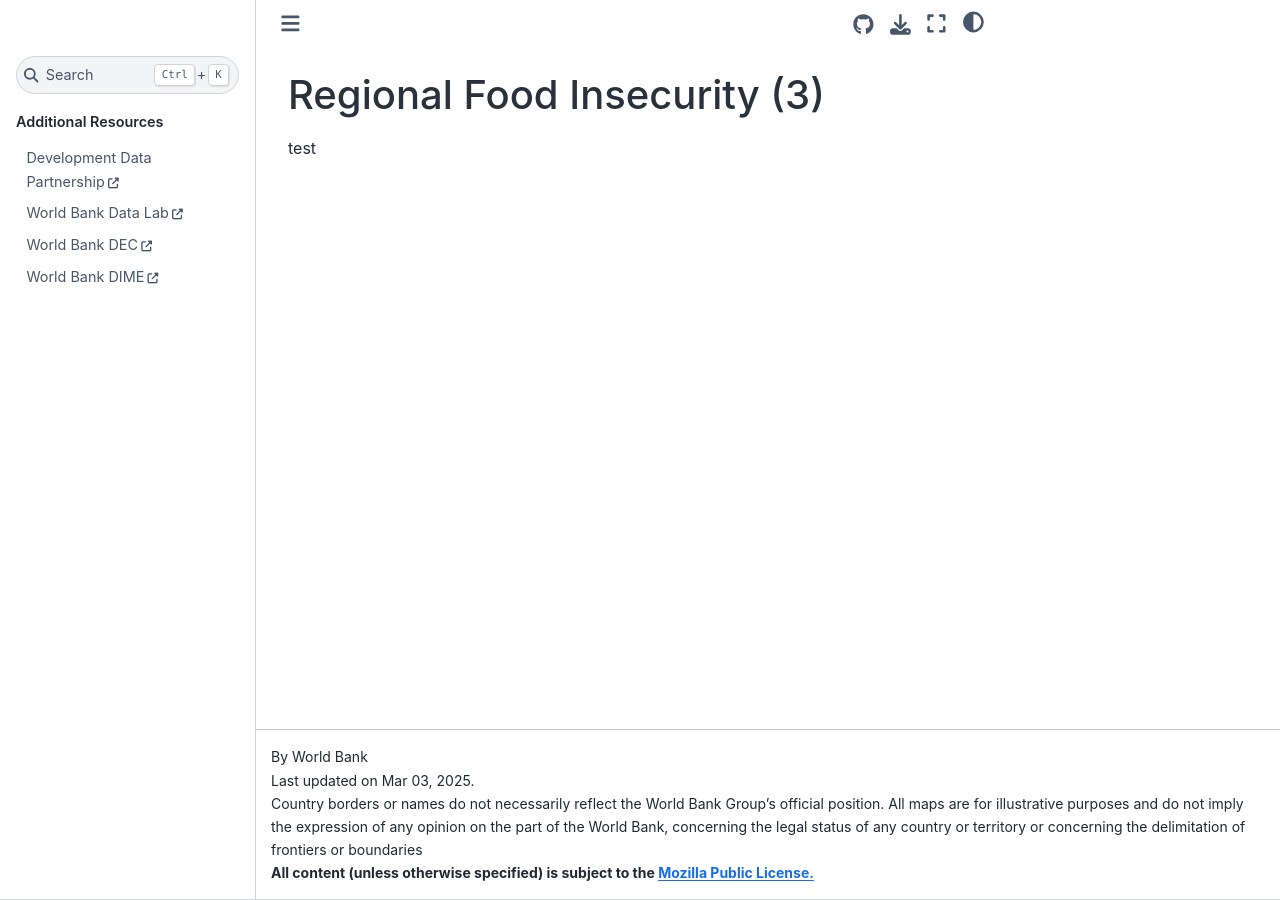
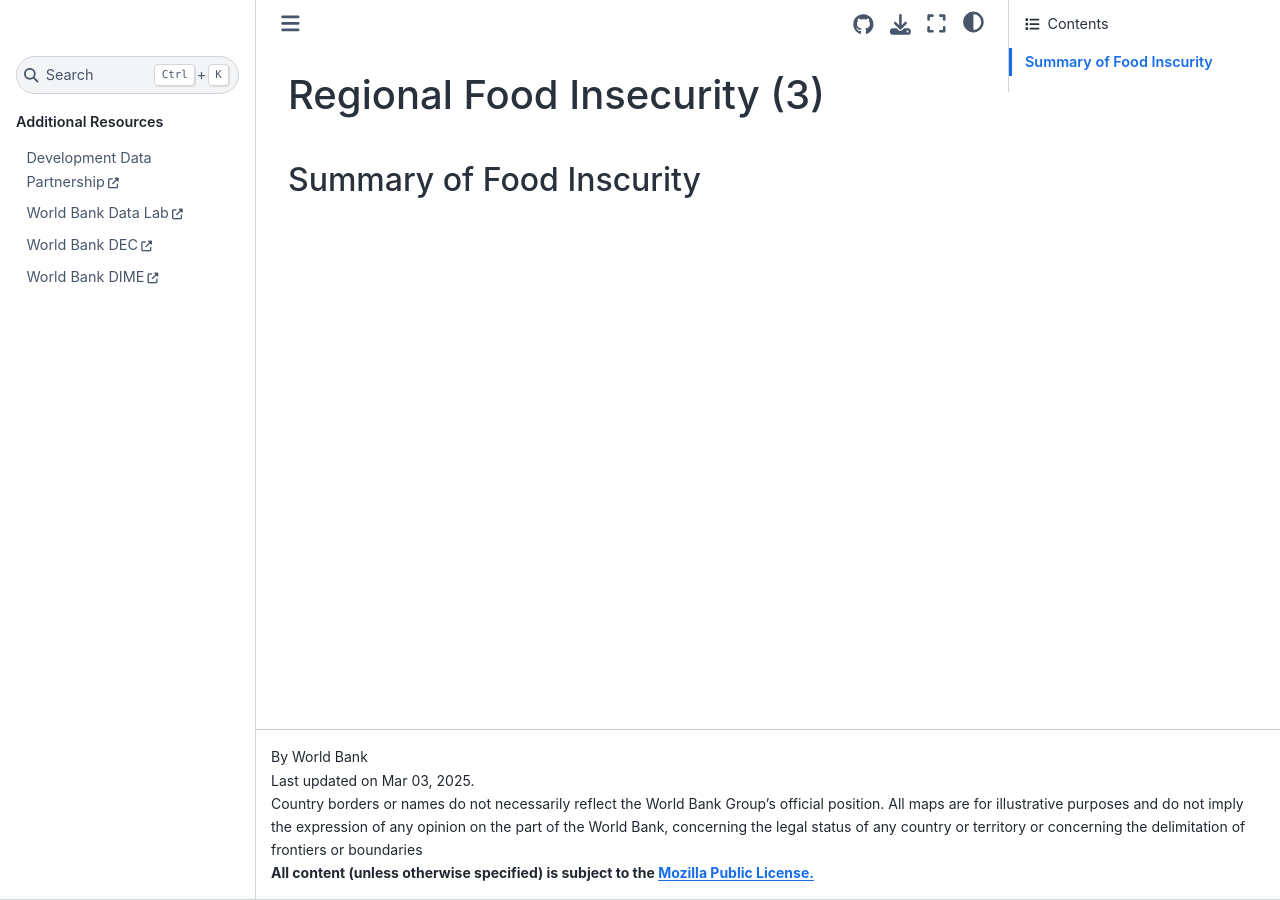
Before and after one commit to Laurent-Smeets-GSS-Account/test_v3, a Jupyter Book: the page built from docs/test-food-security.md, in a window 1280 px wide. Built offline with Jupyter Book 1.0.4 settings and Sphinx 7.4.7 and the Sphinx Book theme 1.1.4, drawn with Linux system fonts in a browser that asks for light colours; pages that are not in the unit, such as notebooks, are missing from menus.

Commit message:
first lines

```diff
--- a/docs/test-food-security.md
+++ b/docs/test-food-security.md
@@ -1,3 +1,7 @@
 # Regional Food Insecurity (3)
 
-test
+<script src="Food_insecuity_files/libs/kePrint-0.0.1/kePrint.js"></script>
+<link href="Food_insecuity_files/libs/lightable-0.0.1/lightable.css" rel="stylesheet" />
+
+
+## Summary of Food Inscurity
```
